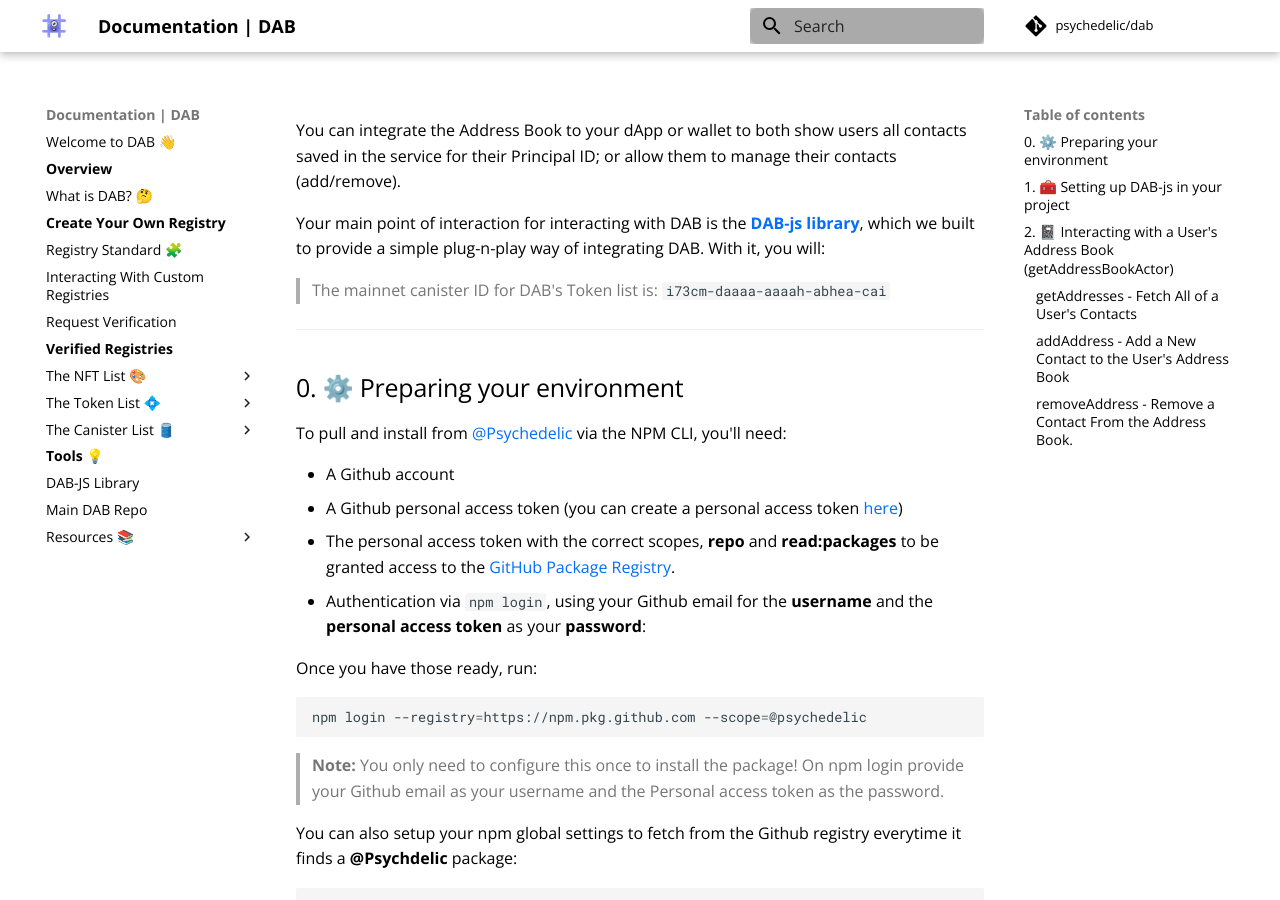
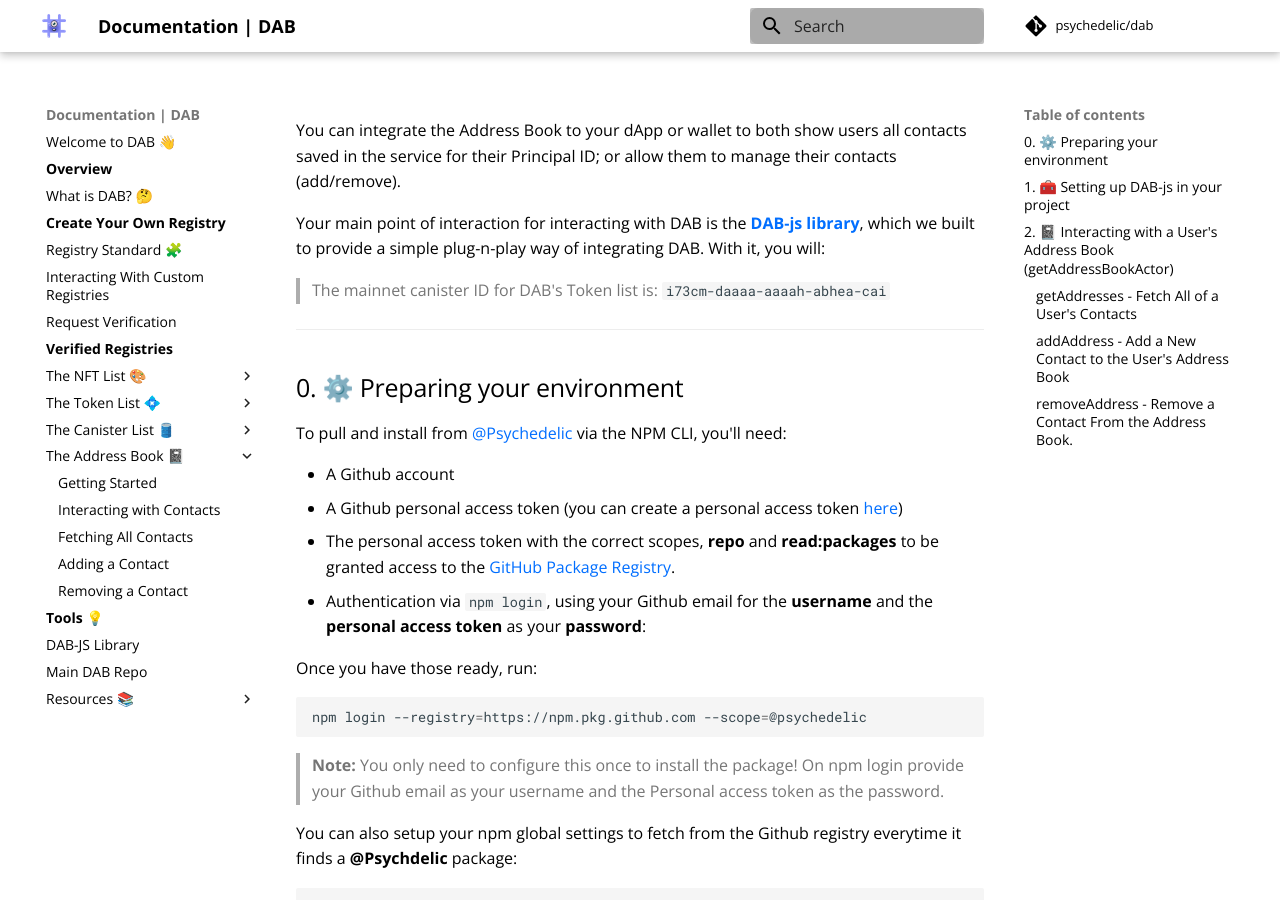
Before and after one commit to Psychedelic/dab-docs, an MkDocs documentation site: the page built from docs/address-book/getting-started.md, in a window 1280 px wide and 900 px high. Built offline with MkDocs 1.6.1 and Material for MkDocs 9.7.7, drawn with Linux system fonts in a browser that asks for light colours; comment, search, counter and statistics services are not loaded.

Commit message:
Update mkdocs.yml

```diff
--- a/mkdocs.yml
+++ b/mkdocs.yml
@@ -51,6 +51,12 @@ nav:
     - Registry Standard Methods: canister-list/getting-started/#4-using-dab-registry-standard-methods-name-get-add-remove
     - Current List: "https://github.com/Psychedelic/dab/blob/main/registries/canister_registry/list.md"
     - Submit a Canister: "https://dab-ooo.typeform.com/canister-list"
+  - The Address Book 📓:
+    - Getting Started: address-book/getting-started.md
+    - Interacting with Contacts: address-book/getting-started/#2-interacting-with-a-users-address-book-getaddressbookactor
+    - Fetching All Contacts: address-book/getting-started/#getaddresses-fetch-all-of-a-users-contacts
+    - Adding a Contact: address-book/getting-started/#addaddress-add-a-new-contact-to-the-users-address-book
+    - Removing a Contact: address-book/getting-started/#removeaddress-remove-a-contact-from-the-address-book
   - <b>Tools</b> 💡: "#"
   - DAB-JS Library: https://github.com/Psychedelic/DAB-js/
   - Main DAB Repo: https://github.com/Psychedelic/DAB/
```
